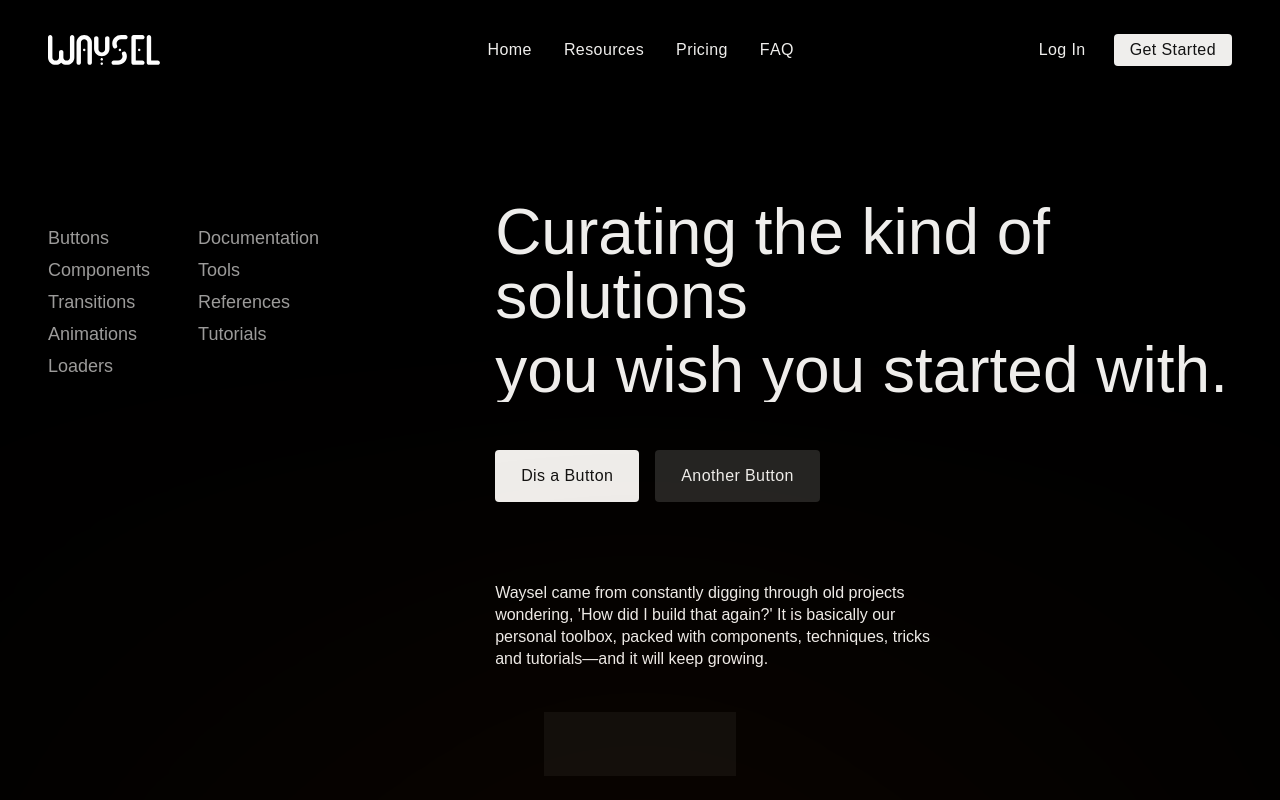
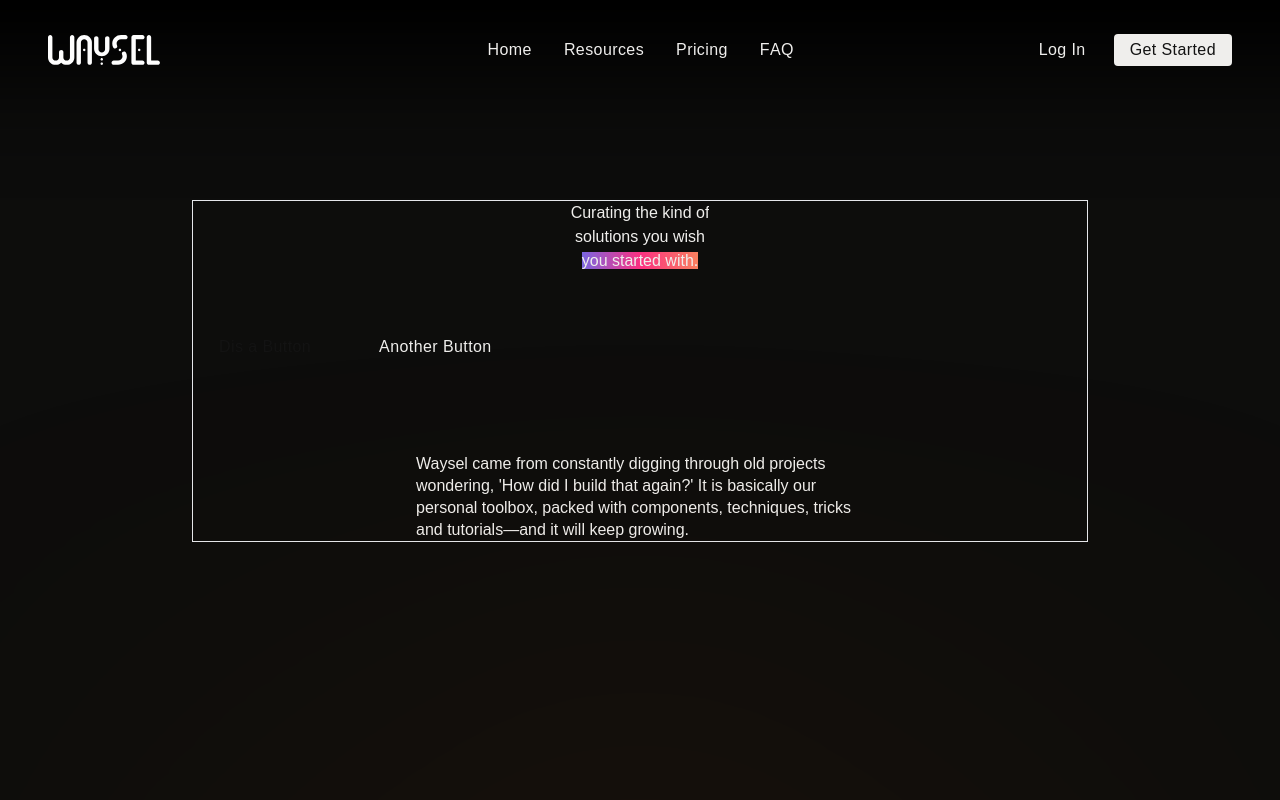
Before and after one commit to Taimoorkn/waysel-website, a Next.js app: page / in a window 1280 px wide. Shown: the top 800 px of the page. Built offline with nearby package versions, Linux system fonts and the light colour scheme.

Commit message:
hmmmmmmm

```diff
--- a/src/app/home/content/HeroSection.js
+++ b/src/app/home/content/HeroSection.js
@@ -15,12 +15,10 @@ const HeroSection = () => {
       console.log("Loading UnicornStudio script...");
       window.UnicornStudio = { isInitialized: !1 };
       var i = document.createElement("script");
-      i.src =
-        "https://cdn.jsdelivr.net/gh/hiunicornstudio/unicornstudio.js@v1.4.30/dist/unicornStudio.umd.js";
+      i.src = "https://cdn.jsdelivr.net/gh/hiunicornstudio/unicornstudio.js@v1.4.30/dist/unicornStudio.umd.js";
       i.onload = function () {
         console.log("UnicornStudio script loaded, initializing...");
-        window.UnicornStudio.isInitialized ||
-          (UnicornStudio.init(), (window.UnicornStudio.isInitialized = !0));
+        window.UnicornStudio.isInitialized || (UnicornStudio.init(), (window.UnicornStudio.isInitialized = !0));
         console.log("UnicornStudio initialized, waiting 2 seconds...");
 
         // Delay showing WebGL by 2 seconds after script loads
@@ -60,39 +58,10 @@ const HeroSection = () => {
   }, []);
 
   return (
-    <section className="section relative min-h-screen overflow-hidden bg-transparent pt-[120px] sm:pt-[200px]">
-      {/* Unicorn Studio WebGL mesh background */}
-      {showWebGL && (
-        <div
-          data-us-project="u8G0keiRdDw7PbxSpQ3N"
-          className="absolute inset-0 -z-20 h-full w-full"
-        />
-      )}
-      {/* Overlay to cover watermark - adjust position as needed */}
-      <div className="absolute bottom-6 left-0 right-0 -z-10 mx-auto h-16 w-48 bg-dark" />
-
-      {/* Left sidebar text */}
-      <div className="flex w-full items-start justify-between gap-4 lg:gap-24">
-        <div className="hidden items-center justify-between pr-8 pt-6 text-sm font-medium text-muted lg:flex lg:pr-20 lg:text-lg">
-          <div className="flex gap-4 md:gap-8 lg:gap-12">
-            <div className="flex flex-col space-y-1">
-              {["Buttons", "Components", "Transitions", "Animations", "Loaders"].map(
-                (item, index) => (
-                  <span key={index}>{item}</span>
-                )
-              )}
-            </div>
-            <div className="flex flex-col space-y-1">
-              {["Documentation", "Tools", "References", "Tutorials"].map((item, index) => (
-                <span key={index}>{item}</span>
-              ))}
-            </div>
-          </div>
-        </div>
-
+    <section className="section relative min-h-screen overflow-hidden pt-[120px] sm:pt-[200px]">
+      <div className="mx-auto flex max-w-4xl flex-col items-center justify-between border">
         {/* Main content */}
-        <div className="flex w-full flex-col items-start justify-start lg:w-auto lg:flex-1">
-          <div className="space-y-[8px] text-start text-3xl font-medium text-primary sm:space-y-[10px] sm:text-5xl md:text-6xl lg:text-[64px]">
+        <div className="2xl:text-h1-medium text-primary text-center">
           <div className="overflow-hidden">
             <motion.h1
               className="break-words"
@@ -100,7 +69,7 @@ const HeroSection = () => {
               animate={{ y: 0 }}
               transition={{ duration: 0.8, delay: 0.3, ease: [0.25, 0.46, 0.45, 0.94] }}
             >
-                Curating the kind of solutions
+              Curating the kind of
             </motion.h1>
           </div>
           <div className="overflow-hidden">
@@ -110,7 +79,8 @@ const HeroSection = () => {
               animate={{ y: 0 }}
               transition={{ duration: 0.8, delay: 0.5, ease: [0.25, 0.46, 0.45, 0.94] }}
             >
-                you wish you started with.
+              solutions you wish <br />
+              <span className="text-clip bg-transparent bg-gradient-primary">you started with.</span>
             </motion.h1>
           </div>
         </div>
@@ -129,11 +99,10 @@ const HeroSection = () => {
         </motion.div>
         <div className="mt-12 max-w-md sm:mt-16 lg:mt-20">
           <p className="text-sm font-medium leading-relaxed text-primary sm:text-base sm:leading-snug">
-              Waysel came from constantly digging through old projects wondering, &apos;How did I
-              build that again?&apos; It is basically our personal toolbox, packed with components,
-              techniques, tricks and tutorials—and it will keep growing.
+            Waysel came from constantly digging through old projects wondering, &apos;How did I build that again?&apos;
+            It is basically our personal toolbox, packed with components, techniques, tricks and tutorials—and it will
+            keep growing.
           </p>
-          </div>
         </div>
       </div>
     </section>
--- a/src/app/layout.js
+++ b/src/app/layout.js
@@ -95,10 +95,7 @@ export default function RootLayout({ children }) {
           href="https://cdn.jsdelivr.net/gh/devicons/devicon@latest/devicon.min.css"
         />
       </head>
-      <body
-        suppressHydrationWarning
-        className={`bg-black ${satoshi.variable} font-satoshi antialiased`}
-      >
+      <body suppressHydrationWarning className={`  ${satoshi.variable} font-satoshi antialiased`}>
         <StructuredData data={organizationSchema} />
         <StructuredData data={websiteSchema} />
 
--- a/src/app/styles/animations.css
+++ b/src/app/styles/animations.css
@@ -88,7 +88,7 @@
 }
 
 .animated-underlined::after {
-  content: '';
+  content: "";
   position: absolute;
   width: 100%;
   transform: scaleX(0);
--- a/src/app/styles/globals.css
+++ b/src/app/styles/globals.css
@@ -2,28 +2,9 @@
 @tailwind components;
 @tailwind utilities;
 
-/* Hide scrollbar for all browsers */
-/* html {
-  scrollbar-width: none;
-  -ms-overflow-style: none;
-}
-
-html::-webkit-scrollbar {
-  display: none;
-}
-
-body {
-  scrollbar-width: none;
-  -ms-overflow-style: none;
-}
-
-body::-webkit-scrollbar {
-  display: none;
-} */
-
 @layer components {
   .section {
-    @apply bg-dark px-4 py-9 sm:px-12 sm:py-20;
+    @apply bg-background px-6 py-10 sm:px-28 sm:py-20;
   }
 
   .oval-blur {
@@ -85,19 +66,15 @@ body::-webkit-scrollbar {
     transform: scale(1) translateY(0);
   }
 
-  .section-header {
-    @apply text-3xl font-medium sm:text-[42px] sm:font-medium sm:leading-[51.7px] text-[#ffffffcc] text-start mb-6;
-  }
-
   .tech_stack_icon_img {
     @apply w-8 sm:w-16;
   }
 
   .tech_stack_icon {
-    @apply relative size-24 sm:size-32 bg-dark rounded-2xl flex flex-col items-center justify-center shadow-custom-light transition-all duration-300;
+    @apply shadow-custom-light relative flex size-24 flex-col items-center justify-center rounded-2xl bg-dark transition-all duration-300 sm:size-32;
   }
 
   .tech_stack_icon:hover {
-    @apply scale-105 shadow-custom-blue;
+    @apply shadow-custom-blue scale-105;
   }
 }
```
Also changed, not shown: src/app/home/page.js (+4 -4 lines), 1 other file (tests, documents, lock files or other folders). Lines whose indentation alone changed are shown as unchanged.
